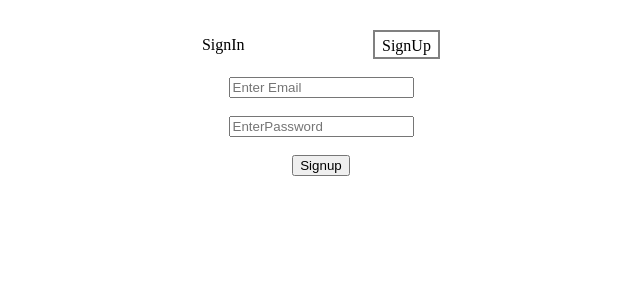
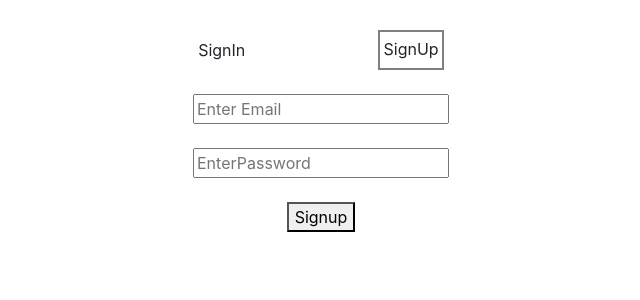
Before and after one commit to ManojKumarTech/MediConnect, a React (Create React App) app: page / in a window 1280 px wide. Shown: the top 300 px of the page, without its empty margins (319-959 px from the left). Built offline with nearby package versions, Linux system fonts and the light colour scheme; the HTML template or start-up script is replaced by a standard one.

Commit message:
Added Bootstrap

```diff
--- a/package.json
+++ b/package.json
@@ -6,6 +6,7 @@
     "@testing-library/jest-dom": "^5.17.0",
     "@testing-library/react": "^13.4.0",
     "@testing-library/user-event": "^13.5.0",
+    "bootstrap": "^4.5.2",
     "firebase": "^10.8.1",
     "react": "^18.2.0",
     "react-dom": "^18.2.0",
--- a/src/App.css
+++ b/src/App.css
@@ -71,7 +71,7 @@
 
 .ac {
   padding-top: 5px;
-  height: 20px;
+  height: 40px;
   width: 5%;
   border: 2px solid gray;
   cursor: pointer;
--- a/src/index.js
+++ b/src/index.js
@@ -3,6 +3,7 @@ import ReactDOM from 'react-dom/client';
 import './index.css';
 import App from './App';
 import reportWebVitals from './reportWebVitals';
+import 'bootstrap/dist/css/bootstrap.css';
 
 const root = ReactDOM.createRoot(document.getElementById('root'));
 root.render(
--- a/src/pages/Footer.js
+++ b/src/pages/Footer.js
@@ -1,4 +1,5 @@
 import React from 'react';
+
 
 function Footer() {
     const year = new Date();
--- a/src/pages/Thome.js
+++ b/src/pages/Thome.js
@@ -2,6 +2,7 @@ import React from "react";
 import { database } from "../firebase/setup";
 import { signOut } from "firebase/auth";
 import { useNavigate } from "react-router-dom";
+
 
 function Thome() {
   const nav = useNavigate();
@@ -18,10 +19,9 @@ function Thome() {
     <>
 
       {/* NavBar */}
-      <link
-        href="https://stackpath.bootstrapcdn.com/bootstrap/4.5.2/css/bootstrap.min.css"
-        rel="stylesheet"
-      />
+
+
+
       <header className="navbar navbar-expand-lg navbar-light bg-secondary" >
         <a className="navbar-brand" href="#" style={{ color: "green", fontSize: "30px" }}>
           MediConnect
@@ -75,12 +75,16 @@ function Thome() {
           loading="lazy"
           referrerPolicy="no-referrer-when-downgrade"
         />
-
       </div>
 
       <form onSubmit={handleSubmit}>
         <button type="submit">Signout</button>
       </form>
+
+
+
+
+
       {/* Footer */}
   <footer className="text-center text-lg-start bg-body-tertiary text-muted">
     {/* Section: Social media */}
```
Also changed, not shown: 1 other file (tests, documents, lock files or other folders).
